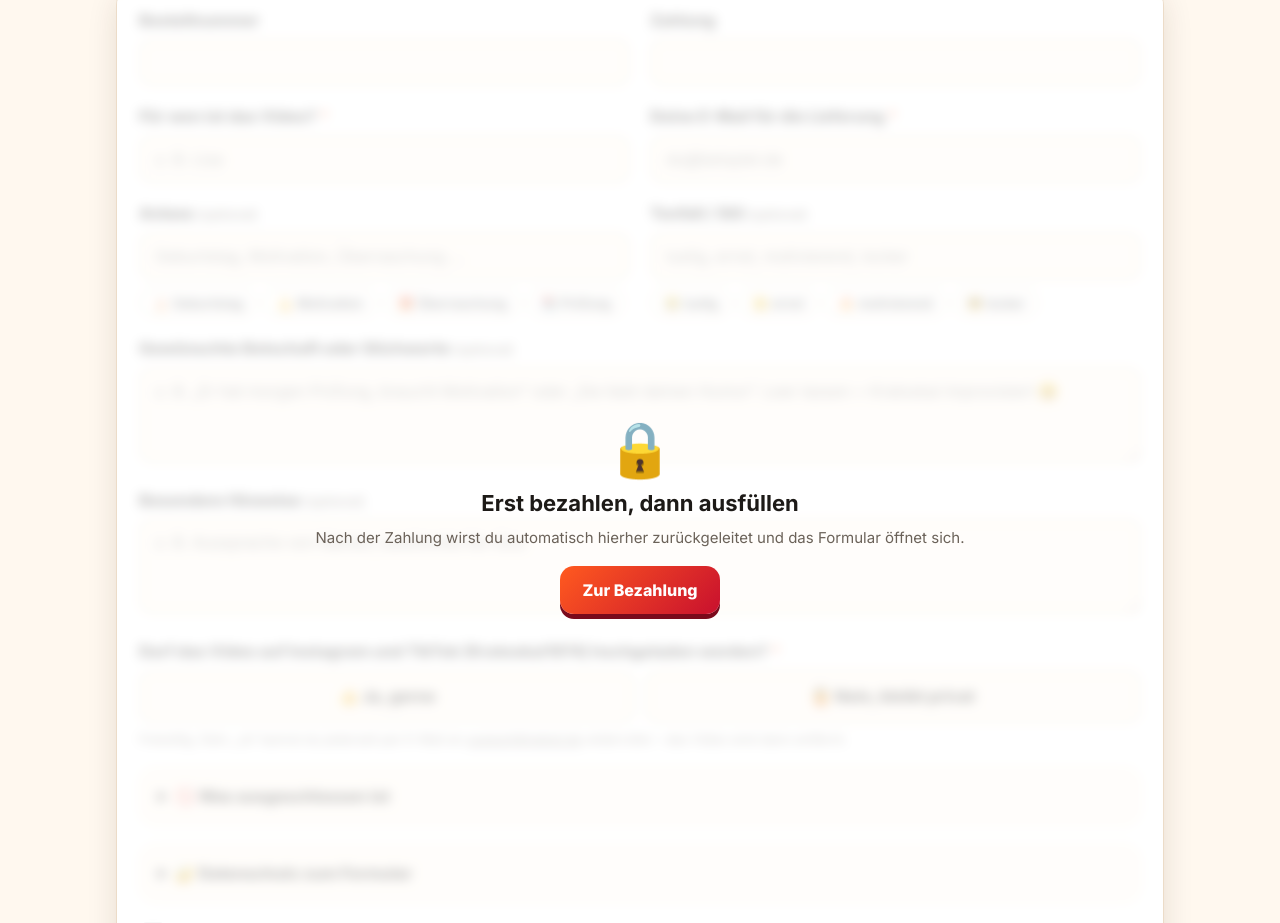
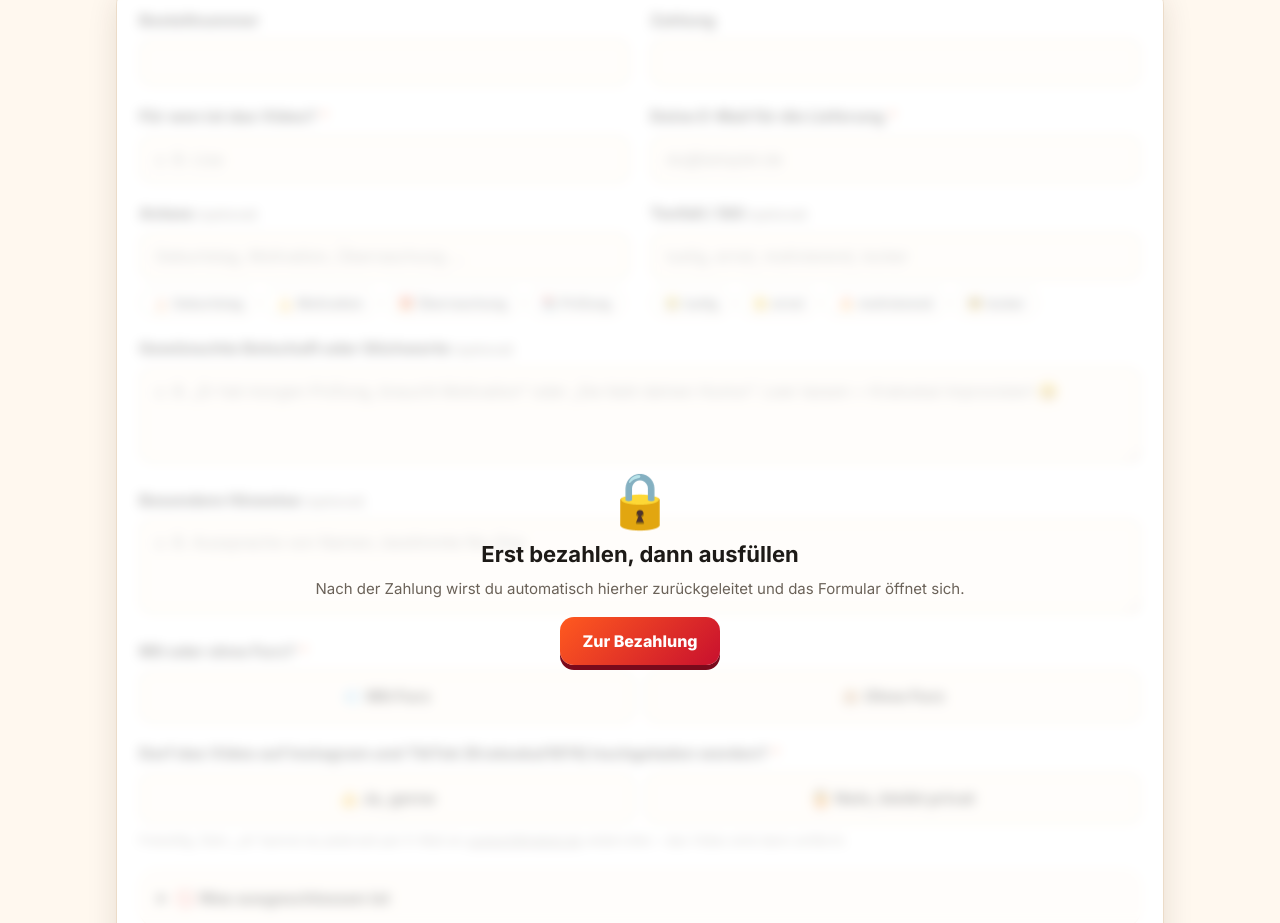
Before and after one commit to xVonSteinx/kratoskai-shop, a plain HTML site: page index.html in a window 1280 px wide. Shown: the part 2707-3630 px from the top of the page. Drawn offline with Linux system fonts and the light colour scheme.

Commit message:
Bestellformular: Pflichtfrage "Mit oder ohne Furz?"
Neue Pflichtfrage im Google-Formular (entry.805909593) und passendes
Auswahlfeld im Shop-Formular, inkl. eigener Hinweismeldung.

Co-Authored-By: Claude Opus 5.5 <noreply@anthropic.com>

```diff
--- a/index.html
+++ b/index.html
@@ -471,6 +471,7 @@
           <ol>
             <li>Name der Person, die das Video bekommt</li>
             <li>Anlass, Botschaft und Tonfall</li>
+            <li>Mit oder ohne Furz 💨</li>
             <li>Besondere Hinweise (z. B. Aussprache)</li>
             <li>Deine E-Mail für die Lieferung</li>
           </ol>
@@ -545,6 +546,14 @@
               <div class="field span2">
                 <label class="l" for="f-notes">Besondere Hinweise <span class="opt">(optional)</span></label>
                 <textarea id="f-notes" maxlength="600" placeholder="z. B. Aussprache von Namen, bestimmte No-Gos"></textarea>
+              </div>
+
+              <div class="field span2" role="radiogroup" aria-labelledby="furz-label">
+                <span class="l" id="furz-label">Mit oder ohne Furz? <span class="req">*</span></span>
+                <div class="yn">
+                  <label><input type="radio" name="entry.805909593" value="Mit Furz" required> 💨 Mit Furz</label>
+                  <label><input type="radio" name="entry.805909593" value="Ohne Furz"> 🙊 Ohne Furz</label>
+                </div>
               </div>
 
               <div class="field span2" role="radiogroup" aria-labelledby="yn-label">
@@ -1016,6 +1025,7 @@
     const first = [...form.querySelectorAll("[required]")].find(el => !el.checkValidity());
     if (first) {
       formmsg.textContent = first.type === "email" ? "Bitte gib eine gültige E-Mail-Adresse an."
+        : first.type === "radio" && first.name === "entry.805909593" ? "Bitte wähle: mit oder ohne Furz?"
         : first.type === "radio" ? "Bitte sag uns, ob das Video hochgeladen werden darf."
         : first.type === "checkbox" ? "Bitte bestätige, dass du die Datenschutzhinweise gelesen hast."
         : "Bitte gib an, für wen das Video ist.";
```
